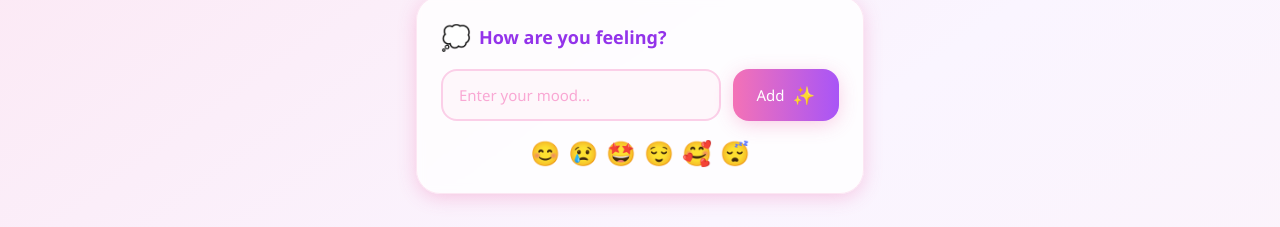
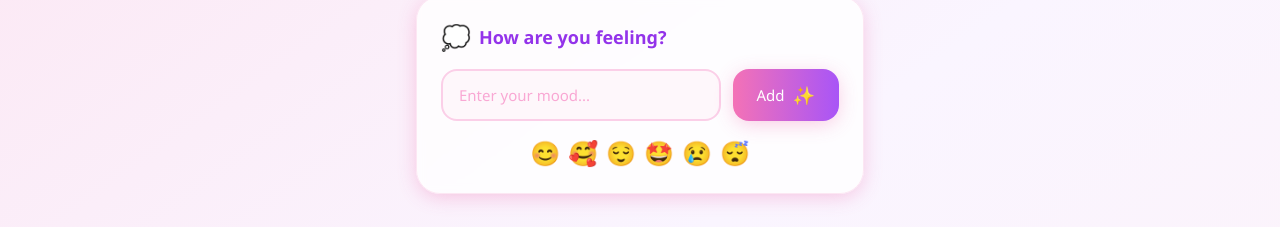
Before and after one commit to ayaosamaramadan/Mood-Board, a Vue app in the folder frontend/: page / in a window 1280 px wide. Shown: the part 180-407 px from the top of the page. Built offline with nearby package versions, Linux system fonts and the light colour scheme.

Commit message:
store emo&value

```diff
--- a/frontend/src/components/Home/InputMood.vue
+++ b/frontend/src/components/Home/InputMood.vue
@@ -1,33 +1,41 @@
 <template>
-    <div class="w-full max-w-md mx-auto mt-8 p-6 bg-white/80 backdrop-blur-sm rounded-3xl shadow-cute border border-pink-100">
+   <div
+      class="w-full max-w-md mx-auto mt-8 p-6 bg-white/80 backdrop-blur-sm rounded-3xl shadow-cute border border-pink-100">
       <div class="flex items-center gap-2 mb-4">
          <span class="text-2xl">💭</span>
          <h2 class="text-lg font-semibold text-purple-600">How are you feeling?</h2>
       </div>
       <div class="flex gap-3">
-            <input
-                type="text"
-                placeholder="Enter your mood..."
-                class="flex-1 px-4 py-3 border-2 border-pink-200 rounded-2xl focus:border-purple-400 focus:outline-none focus:ring-4 focus:ring-purple-100 transition-all duration-300 placeholder-pink-300 text-purple-700 bg-pink-50/50"
-            />
-            <button class="px-6 py-3 bg-gradient-to-r from-pink-400 to-purple-500 text-white font-semibold rounded-2xl shadow-cute hover:shadow-cute-lg hover:scale-105 active:scale-95 transition-all duration-300 flex items-center gap-2">
-                <span>Add</span>
+         <input v-model="moodInput" type="text" placeholder="Enter your mood..."
+            class="flex-1 px-4 py-3 border-2 border-pink-200 rounded-2xl focus:border-purple-400 focus:outline-none focus:ring-4 focus:ring-purple-100 transition-all duration-300 placeholder-pink-300 text-purple-700 bg-pink-50/50" />
+         <button
+            class="px-6 py-3 bg-gradient-to-r from-pink-400 to-purple-500 text-white font-semibold rounded-2xl shadow-cute hover:shadow-cute-lg hover:scale-105 active:scale-95 transition-all duration-300 flex items-center gap-2">
+            <span @click="sendMood">Add</span>
             <span class="text-lg">✨</span>
          </button>
       </div>
       <div class="flex justify-center gap-2 mt-4">
-            <button class="text-2xl hover:scale-125 transition-transform duration-200 hover:drop-shadow-lg" title="Happy">😊</button>
-            <button class="text-2xl hover:scale-125 transition-transform duration-200 hover:drop-shadow-lg" title="Sad">😢</button>
-            <button class="text-2xl hover:scale-125 transition-transform duration-200 hover:drop-shadow-lg" title="Excited">🤩</button>
-            <button class="text-2xl hover:scale-125 transition-transform duration-200 hover:drop-shadow-lg" title="Calm">😌</button>
-            <button class="text-2xl hover:scale-125 transition-transform duration-200 hover:drop-shadow-lg" title="Love">🥰</button>
-            <button class="text-2xl hover:scale-125 transition-transform duration-200 hover:drop-shadow-lg" title="Tired">😴</button>
+         <button v-for="mood in defmoodList" :key="mood.emoji"
+            class="text-2xl hover:scale-125 transition-transform duration-200 hover:drop-shadow-lg" :title="mood.name"
+            @click="moodReaction = mood.id">
+            {{ mood.emoji }}
+         </button>
       </div>
    </div>
 </template>
 
 <script setup>
+import { defmoodList } from '@/data/list';
+import { ref, watchEffect } from 'vue';
+
+const moodInput = ref('');
+const moodReaction = ref('');
+
+watchEffect(() => {
+   console.log(moodInput.value)
+   console.log(moodReaction.value)
+})
+
 </script>
 
-<style lang="scss" scoped>
-</style>
+<style lang="scss" scoped></style>
--- a/frontend/src/components/Home/MoodList.vue
+++ b/frontend/src/components/Home/MoodList.vue
@@ -4,6 +4,7 @@
             <span class="text-2xl">📋</span>
             <h2 class="text-xl font-semibold text-purple-600">Your Mood History</h2>
         </div>
+
 
        <div class="grid gap-4">
             <div class="group p-4 bg-white/80 backdrop-blur-sm rounded-2xl shadow-md hover:shadow-cute transition-all duration-300 border border-pink-100 hover:border-pink-200 hover:-translate-y-1">
--- /dev/null
+++ b/frontend/src/data/list.ts
@@ -0,0 +1,8 @@
+export const defmoodList = [
+    { id: 1, emoji: '😊', name: 'Happy', description: 'Feeling great today!' },
+    { id: 2, emoji: '🥰', name: 'Loved', description: 'Spending time with family' },
+    { id: 3, emoji: '😌', name: 'Calm', description: 'Peaceful morning meditation' },
+    { id: 4, emoji: '🤩', name: 'Excited', description: 'Looking forward to the weekend!' },
+    { id: 5, emoji: '😢', name: 'Sad', description: 'Missing my friends' },
+    { id: 6, emoji: '😴', name: 'Tired', description: 'Long day at work' },
+];
```
Lines whose indentation alone changed are shown as unchanged.
